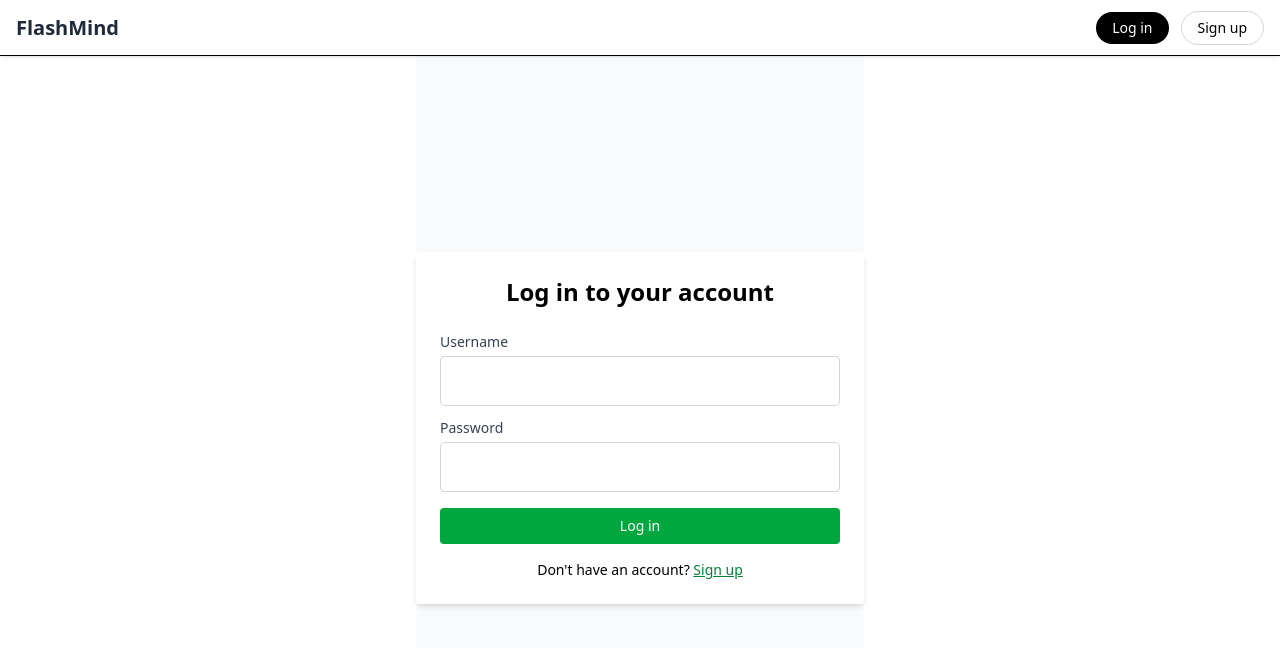
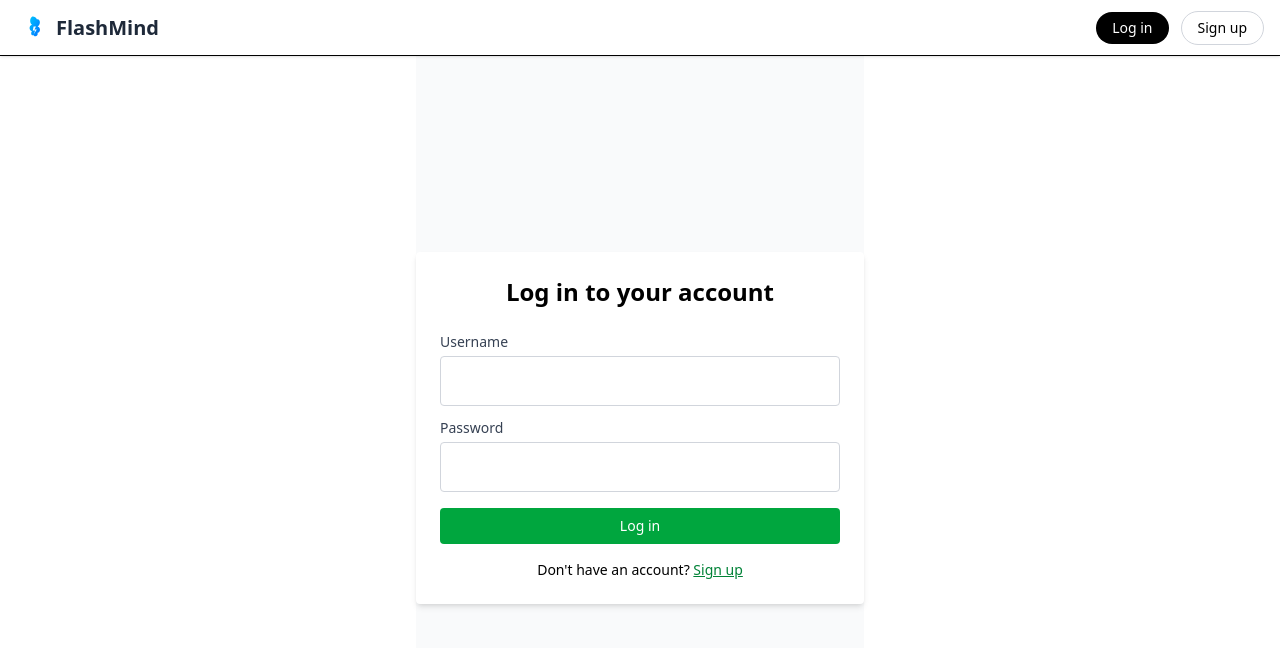
Before and after one commit to Prof-Rosario-UCLA/team23, a React (Vite) app in the folder flashmind-ui/: page / in a window 1280 px wide. Shown: the top 648 px of the page. Built offline with nearby package versions, Linux system fonts and the light colour scheme; no server answers.

Commit message:
Add logo

```diff
--- a/flashmind-ui/index.html
+++ b/flashmind-ui/index.html
@@ -6,7 +6,9 @@
     <title>Flashmind</title>
     <link rel="manifest" href="/manifest.webmanifest" />
     <meta name="theme-color" content="#4f46e5" />
+    <link rel="icon" type="image/svg+xml" href="./src/assets/logo.svg" />
   </head>
+
   <body>
     <div id="root"></div>
     <script type="module" src="/src/main.tsx"></script>
--- a/flashmind-ui/src/components/Navbar.tsx
+++ b/flashmind-ui/src/components/Navbar.tsx
@@ -25,7 +25,21 @@ export default function Navbar() {
 
   return (
     <header className="w-full h-14 px-4 flex items-center justify-between border-b shadow-sm bg-white relative">
-      <div className="text-xl font-bold text-gray-800">FlashMind</div>
+      <div className="flex items-center gap-2">
+        <svg className="w-8 h-8" viewBox="0 0 200 200" xmlns="http://www.w3.org/2000/svg">
+          <defs>
+            <linearGradient id="grad" x1="0%" y1="0%" x2="100%" y2="100%">
+              <stop offset="0%" stopColor="#00c6ff" />
+              <stop offset="100%" stopColor="#0072ff" />
+            </linearGradient>
+          </defs>
+          <g transform="translate(50, 30)">
+            <path d="M50 0 C35 10, 35 40, 50 50 C30 55, 30 85, 50 90 C40 100, 45 120, 60 115 C70 130, 90 120, 85 100 C105 95, 105 65, 85 60 C105 50, 105 10, 80 15 C75 0, 55 -5, 50 0 Z" fill="url(#grad)" />
+            <polygon points="60,60 75,60 65,80 80,80 60,110 70,85 55,85" fill="#ffffff"/>
+          </g>
+        </svg>
+        <span className="text-xl font-bold text-gray-800">FlashMind</span>
+      </div>
 
       <nav
         className="flex items-center gap-3 relative"
```
Also changed, not shown: flashmind-ui/src/assets/logo.svg (added).
